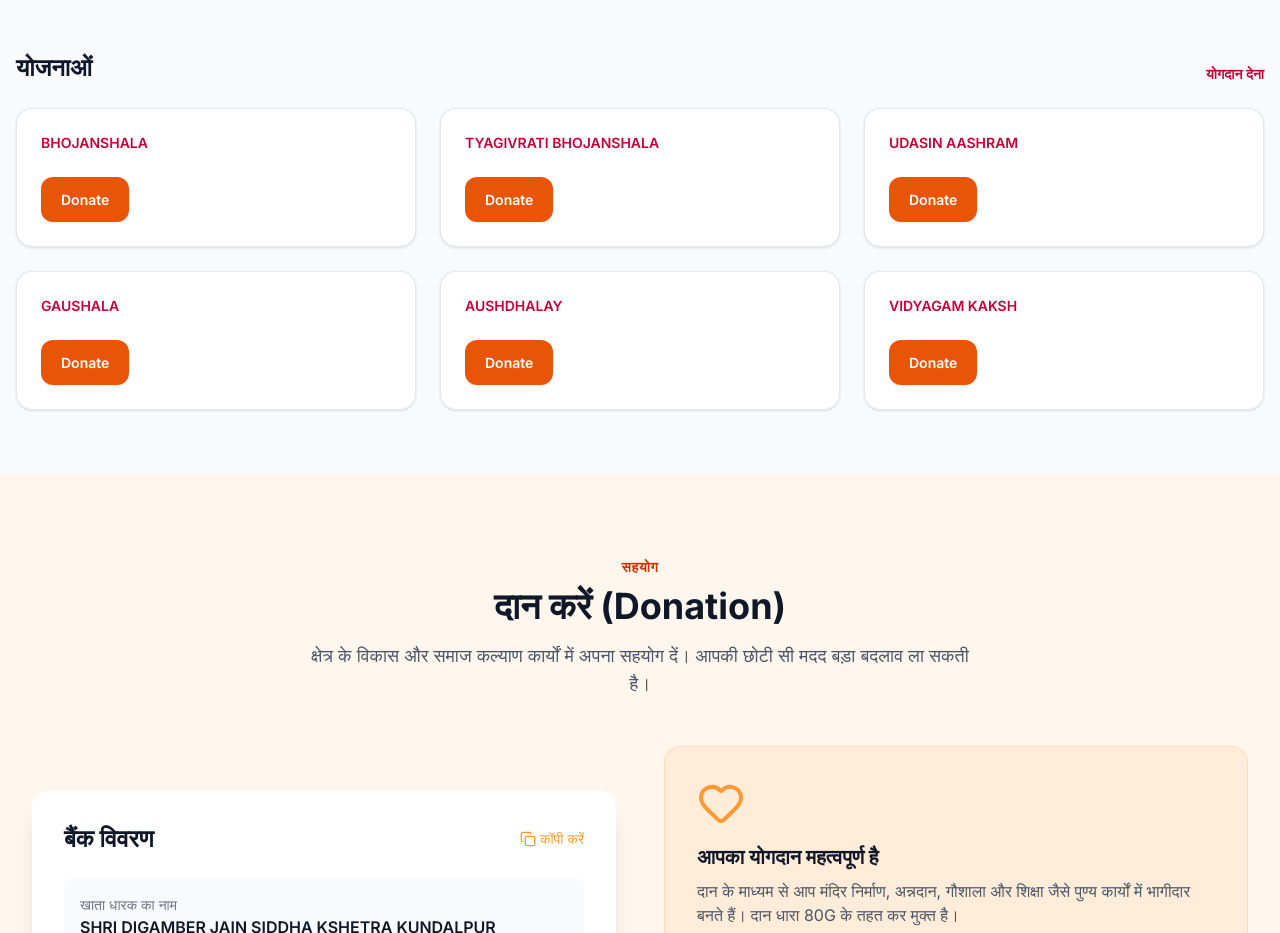
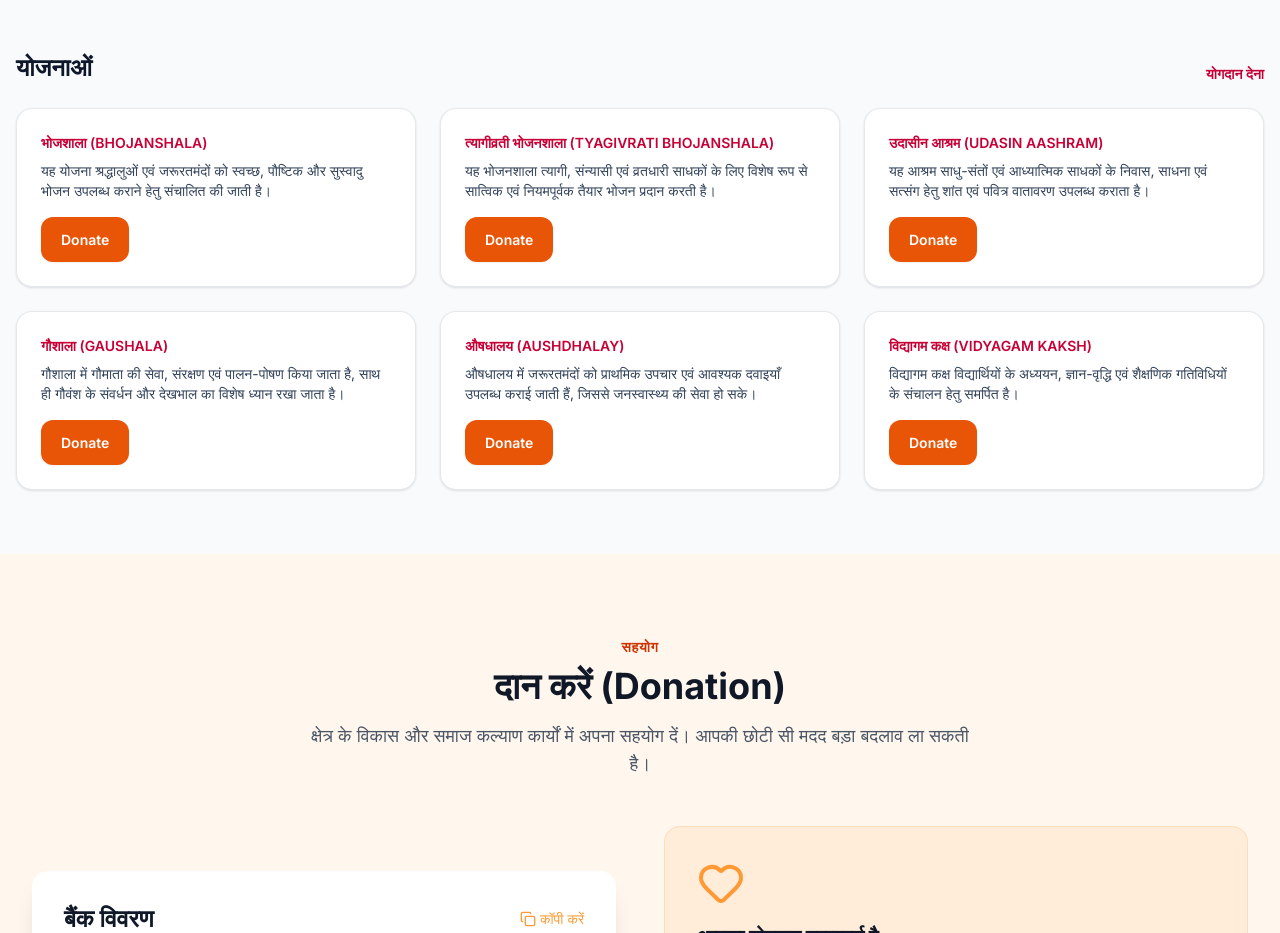
Before and after one commit to sabhinav18/Kundalpur, a React (Vite) app: page / in a window 1280 px wide. Shown: the part 1200-2133 px from the top of the page. Built offline with nearby package versions, Linux system fonts and the light colour scheme.

Commit message:
Update Schemes component with new initiatives and descriptions in Hindi

```diff
--- a/src/components/Schemes.jsx
+++ b/src/components/Schemes.jsx
@@ -59,29 +59,53 @@
 
 export default function Schemes() {
   const items = [
+    // {
+    //   title: "BHOJANSHALA",
+    //   desc: "Daily satvik meals for saints, devotees and visiting pilgrims.",
+    // },
+    // {
+    //   title: "TYAGIVRATI BHOJANSHALA",
+    //   desc: "Dedicated bhojanshala for tyagivrat saints observing austerity and vows.",
+    // },
+    // {
+    //   title: "UDASIN AASHRAM",
+    //   desc: "Seva, stay and facilities for Udasin sadhus and seekers.",
+    // },
+    // {
+    //   title: "GAUSHALA",
+    //   desc: "Protection, shelter and nurturing care for gaumata (cows and calves).",
+    // },
+    // {
+    //   title: "AUSHDHALAY",
+    //   desc: "Distribution of medicines and basic healthcare support for the needy.",
+    // },
+    // {
+    //   title: "VIDYAGAM KAKSH",
+    //   desc: "Classroom space for spiritual, moral and cultural education.",
+    // },
     {
-      title: "BHOJANSHALA",
-      desc: "",
+      title: "भोजशाला (BHOJANSHALA)",
+      desc: "यह योजना श्रद्धालुओं एवं जरूरतमंदों को स्वच्छ, पौष्टिक और सुस्वादु भोजन उपलब्ध कराने हेतु संचालित की जाती है।",
     },
     {
-      title: "TYAGIVRATI BHOJANSHALA",
-      desc: "",
+      title: "त्यागीव्रती भोजनशाला (TYAGIVRATI BHOJANSHALA)",
+      desc: "यह भोजनशाला त्यागी, संन्यासी एवं व्रतधारी साधकों के लिए विशेष रूप से सात्विक एवं नियमपूर्वक तैयार भोजन प्रदान करती है।",
     },
     {
-      title: "UDASIN AASHRAM",
-      desc: "",
+      title: "उदासीन आश्रम (UDASIN AASHRAM)",
+      desc: "यह आश्रम साधु-संतों एवं आध्यात्मिक साधकों के निवास, साधना एवं सत्संग हेतु शांत एवं पवित्र वातावरण उपलब्ध कराता है।",
     },
     {
-      title: "GAUSHALA",
-      desc: "",
+      title: "गौशाला (GAUSHALA)",
+      desc: "गौशाला में गौमाता की सेवा, संरक्षण एवं पालन-पोषण किया जाता है, साथ ही गौवंश के संवर्धन और देखभाल का विशेष ध्यान रखा जाता है।",
     },
     {
-      title: "AUSHDHALAY",
-      desc: "",
+      title: "औषधालय (AUSHDHALAY)",
+      desc: "औषधालय में जरूरतमंदों को प्राथमिक उपचार एवं आवश्यक दवाइयाँ उपलब्ध कराई जाती हैं, जिससे जनस्वास्थ्य की सेवा हो सके।",
     },
     {
-      title: "VIDYAGAM KAKSH",
-      desc: "",
+      title: "विद्यागम कक्ष (VIDYAGAM KAKSH)",
+      desc: "विद्यागम कक्ष विद्यार्थियों के अध्ययन, ज्ञान-वृद्धि एवं शैक्षणिक गतिविधियों के संचालन हेतु समर्पित है।",
     },
   ];
 
@@ -112,3 +136,29 @@
     </section>
   );
 }
+
+
+  // {
+  //     title: "भोजशाला (BHOJANSHALA)",
+  //     desc: "यह योजना श्रद्धालुओं एवं जरूरतमंदों को स्वच्छ, पौष्टिक और सुस्वादु भोजन उपलब्ध कराने हेतु संचालित की जाती है।",
+  //   },
+  //   {
+  //     title: "त्यागीव्रती भोजनशाला (TYAGIVRATI BHOJANSHALA)",
+  //     desc: "यह भोजनशाला त्यागी, संन्यासी एवं व्रतधारी साधकों के लिए विशेष रूप से सात्विक एवं नियमपूर्वक तैयार भोजन प्रदान करती है।",
+  //   },
+  //   {
+  //     title: "उदासीन आश्रम (UDASIN AASHRAM)",
+  //     desc: "यह आश्रम साधु-संतों एवं आध्यात्मिक साधकों के निवास, साधना एवं सत्संग हेतु शांत एवं पवित्र वातावरण उपलब्ध कराता है।",
+  //   },
+  //   {
+  //     title: "गौशाला (GAUSHALA)",
+  //     desc: "गौशाला में गौमाता की सेवा, संरक्षण एवं पालन-पोषण किया जाता है, साथ ही गौवंश के संवर्धन और देखभाल का विशेष ध्यान रखा जाता है।",
+  //   },
+  //   {
+  //     title: "औषधालय (AUSHDHALAY)",
+  //     desc: "औषधालय में जरूरतमंदों को प्राथमिक उपचार एवं आवश्यक दवाइयाँ उपलब्ध कराई जाती हैं, जिससे जनस्वास्थ्य की सेवा हो सके।",
+  //   },
+  //   {
+  //     title: "विद्यागम कक्ष (VIDYAGAM KAKSH)",
+  //     desc: "विद्यागम कक्ष विद्यार्थियों के अध्ययन, ज्ञान-वृद्धि एवं शैक्षणिक गतिविधियों के संचालन हेतु समर्पित है।",
+  //   },
```
